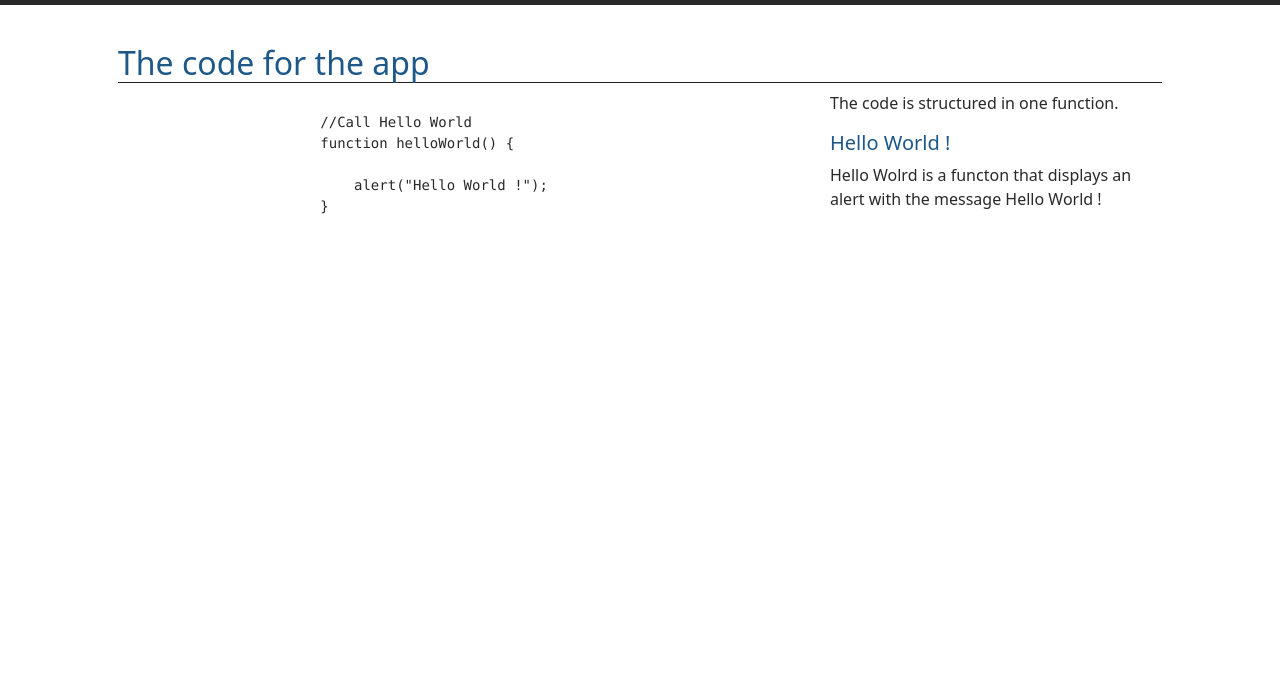
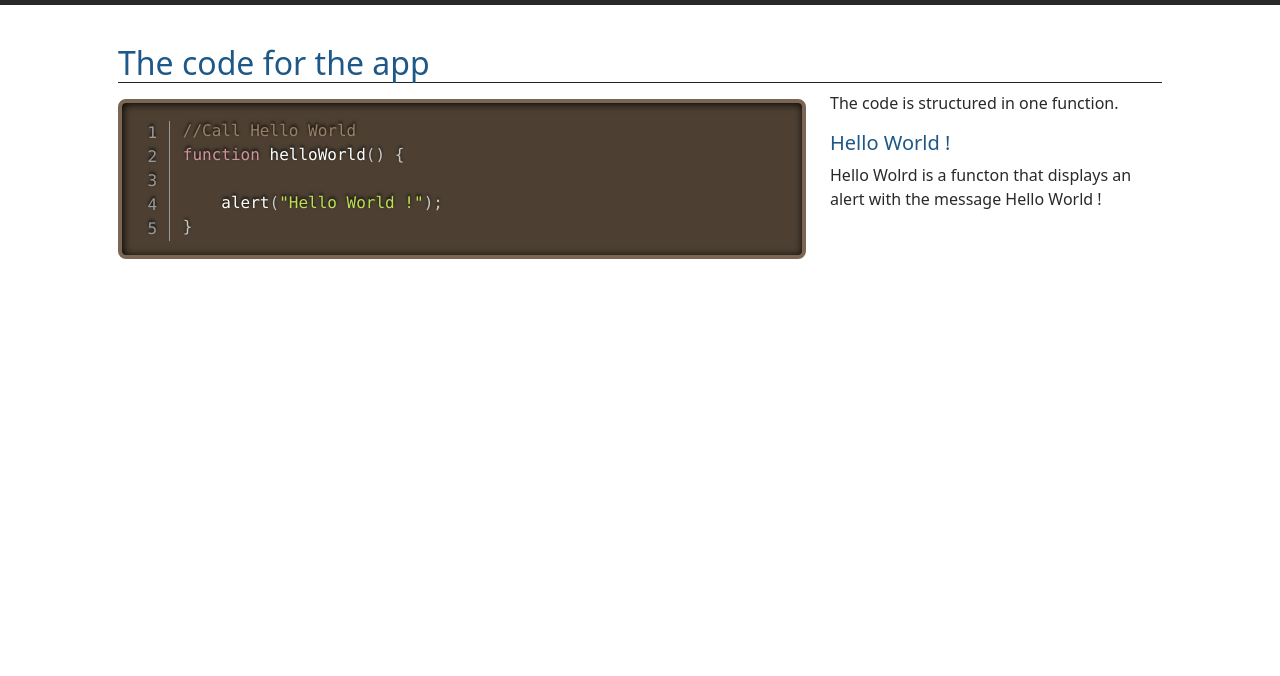
Before and after one commit to MathieuDeveloper/JsSiteTemplate, a plain HTML site: page code.html in a window 1280 px wide. Shown: the part 52-728 px from the top of the page. Drawn offline with nearby package versions, Linux system fonts and the light colour scheme.

Commit message:
prism work
(html class pb)

```diff
--- a/code.html
+++ b/code.html
@@ -59,13 +59,14 @@
             <div class="row row-cols-1 row-cols-lg-2">
 
                 <div class="col-lg-8">
-                    <pre class="line-numbers"><code language="javascript">
+                    <pre class="line-numbers"><code class="language-javascript">
                         //Call Hello World
                         function helloWorld() {
 
                             alert("Hello World !");
                         }
-                </code></pre>
+                </code>
+            </pre>
                 </div>
                 <div class="col-lg-4">
                     <p>The code is structured in one function.</p>
```
